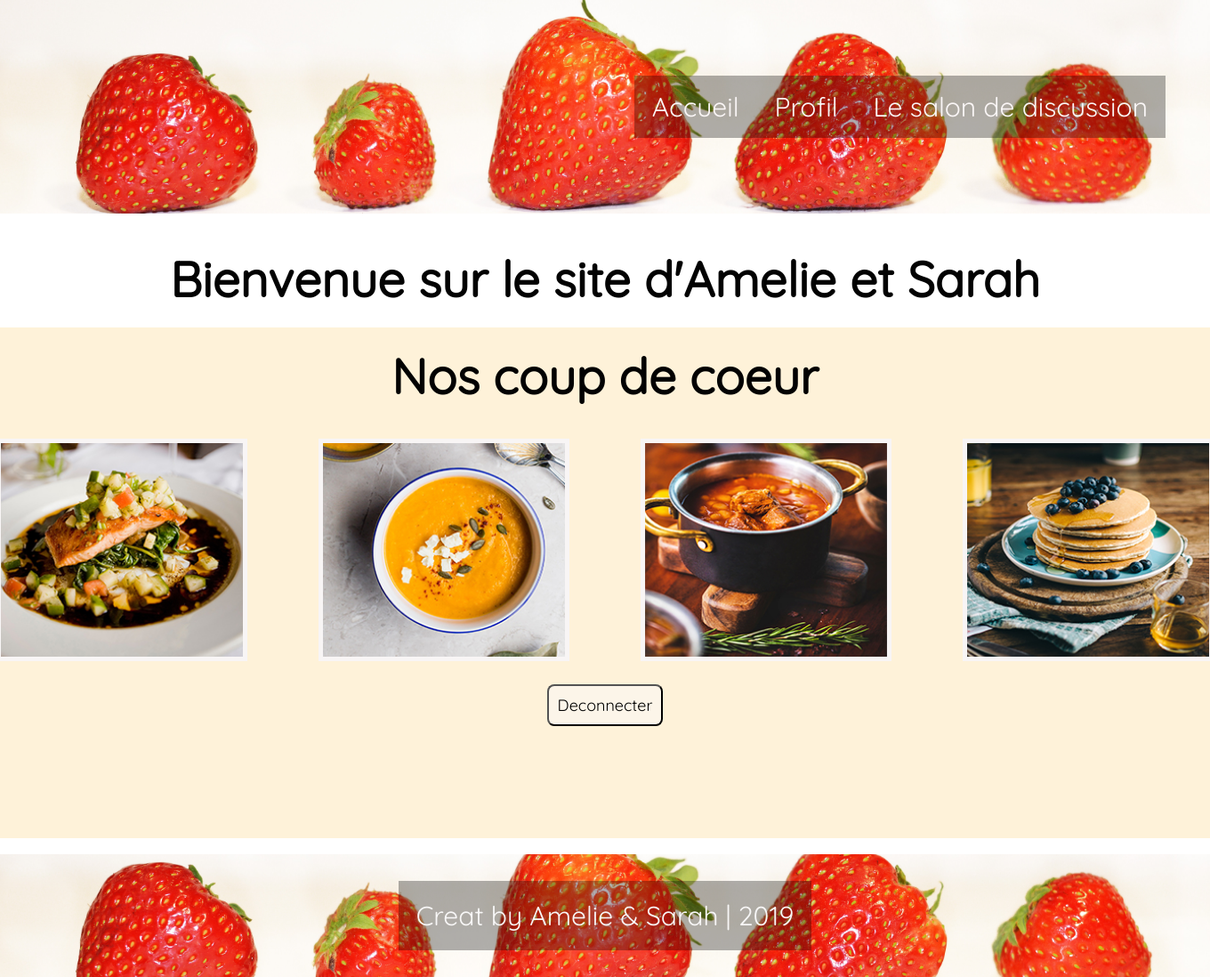
After one commit to amelie-chardon/discussion, a PHP site: page / in a window 1360 px wide; the page is wider, and only the part inside the window is pictured. The commit adds this page. Shown: that part at 89% size. Run offline with PHP 8.4, Linux system fonts and the light colour scheme; the visitor is signed in with stand-in values (Sample User, id 1).

Commit message:
Add files via upload
Page end

```diff
--- /dev/null
+++ b/index.php
@@ -0,0 +1,97 @@
+<?php
+session_start();
+?>
+
+
+<html lang="fr">
+<head>
+    <meta charset="utf-8" />
+    <title>Accueil</title> <!-- Page d'accueil -->
+    <link rel="stylesheet" href="style.css">
+    <link href="https://fonts.googleapis.com/css?family=Quicksand&display=swap" rel="stylesheet">
+
+</head>
+<body>
+
+<header>
+        <?php require ("nav.php")?>
+</header>
+
+<main class="accueil">
+<div id="wrapper">
+    <div id="container">
+<h1>Bienvenue sur le site d'Amelie et Sarah</h1>
+</div>
+</div>
+
+         <?php
+
+            if (isset($_SESSION['login']))
+            {
+
+         ?>
+
+<section class="zone_info_index">
+
+
+
+    <h1>Nos coup de coeur</h1>
+
+
+    <article>
+
+<figure class="category">
+    <div class="img" id="Hugo"></div>
+    <figcaption class="caption-cat">Saumon avec legumes</figcaption>
+
+</figure>
+<figure class="category">
+    <div class="img" id="Enzo"></div>
+    <figcaption class="caption-cat">Soupe Potiron</figcaption>
+
+</figure>
+<figure class="category">
+    <div class="img" id="Amar"></div>
+    <figcaption class="caption-cat"> Cassoulet à l'agneau</figcaption>
+
+</figure>
+<figure class="category">
+
+    <div class="img" id="Mimi"></div>
+    <figcaption class="caption-cat">Pancakes Vegan</figcaption>
+
+</figure>
+
+</article>
+
+<form  action="index.php" method="post">
+	            <input name="deconnexion" value="Deconnecter" type="submit" id="deconnexion" />
+                </form><br></p>
+
+		<?php
+		if (isset($_POST["deconnexion"]))
+            {
+	     session_unset();
+         session_destroy();
+         header ('location:index.php');
+            }
+		?>
+		<?php
+			}
+            else
+            {
+                ?>
+                <p>N'hésite pas à te connecter ou t'inscrire afin de voir notre selection de chef et de pouvoir participer à notre fil de discussion </p>
+                <?php
+            }
+            ?>
+</section>
+
+</main>
+<footer>
+<p class="text_footer">Creat by Amelie & Sarah | 2019</p>
+
+</footer>
+</body>
+
+</html>
--- /dev/null
+++ b/nav.php
@@ -0,0 +1,33 @@
+<?php
+
+if (isset($_SESSION['login']))
+ {
+?>
+
+<nav>
+    <ul>
+        <li><a href="index.php">Accueil</a></li>
+        <li><a href="profil.php">Profil</a></li>
+        <li><a href="discussion.php">Le salon de discussion</a></li>
+    </ul>
+ </nav>
+<?php
+
+}
+else
+ {
+?>
+
+
+<nav>
+    <ul>
+            <li><a href="index.php"> Accueil</a></li>
+            <li><a href="inscription.php"> Inscription</a></li>
+            <li><a href="connexion.php"> Connexion</a></li>
+            <li><a href="discussion.php"> Le salon de discussion</a></li>
+     </ul>
+</nav>
+
+<?php
+ }
+?>
--- a/style.css
+++ b/style.css
@@ -4,7 +4,6 @@ body
     margin:0;
     padding:0;
     font-family: 'Quicksand', sans-serif;
-
 }
 
 main
@@ -45,15 +44,16 @@ button a
 
 button
 {
-    background-color: rgb(248, 245, 245);
+    background-color: rgb(216, 191, 219);
     border-radius: 8px;
-    font-size: 12px;
-    margin:10px;
-    padding:8px;
+    font-size: 24px;
+    margin:20px;
+    padding:15px;
 }
 
-a{
-    color:black;
+a
+{
+    color:white;
 }
 
 a:hover
@@ -63,15 +63,31 @@ a:hover
 
 #submit
 {
-    background-color: rgb(248, 245, 245);
+    background-color: rgb(216, 191, 219);
     border-radius: 8px;
-    font-size: 12px;
-    padding:8px;
+    font-size: 18px;
+    padding:10px;
+    margin:10px;
     width: max-content;
+    font-family: 'Quicksand', sans-serif;
 }
 
+#deconnexion
+{
+    background-color: rgba(248, 247, 248, 0.479);
+    border-radius: 8px;
+    font-size: 18px;
+    padding:10px;
+    margin:10px;
+    width: max-content;
+    font-family: 'Quicksand', sans-serif;
+}
 /*ACCUEIL INDEX*/
 
+
+
+
+/*test index*/
 .accueil
 {
     background-color: rgb(255, 255, 255);
@@ -82,7 +98,6 @@ a:hover
 .accueil h1
 {
     font-size:55px;
-
 }
 
 .accueil p
@@ -100,7 +115,8 @@ a:hover
     color:gold;
 }
 
-.zone_info_index {
+.zone_info_index
+{
     display: flex;
     flex-direction: column;
     align-items: center;
@@ -108,39 +124,44 @@ a:hover
     padding-bottom: 20px;
 }
 
-.category {
+.category
+{
     position: relative;
 }
 
-.caption-cat {
+.caption-cat
+{
     display: flex;
     opacity: 0;
-    width: 300px;
-    height: 250px;
+    width: 20vw;
+    height: 30vh;
     align-self: center;
     align-items: center;
     justify-content: center;
-    margin-top: 30px;
-    font-size: 30pt;
+    font-size: 35px;
     font-weight: bold;
     position: absolute;
 }
 
-#sep {
+#sep
+{
     border-top: 1px solid black;
 }
 
-.zone_info_index header {
+.zone_info_index header
+{
     text-align: center;
 }
 
-.zone_info_index article {
+.zone_info_index article
+{
     display: flex;
     flex-direction: row;
     justify-content: space-around;
 }
 
-.zone_info_index figure {
+.zone_info_index figure
+{
     display: flex;
     flex-direction: column;
     align-items: center;
@@ -148,12 +169,12 @@ a:hover
     border: 5px solid rgb(248, 245, 245);
 }
 
-.img{
+.img
+{
     background-repeat: no-repeat;
     background-size: cover;
-    width: 300px;
-    height: 250px;
-    margin: 30px;
+    width: 20vw;
+    height:30vh;
 }
 
 ul
@@ -161,20 +182,20 @@ ul
     list-style-type: none;
 }
 
-#n1 {
-    background-image: url('img/footer.jpg');
+#Hugo {
+    background-image: url('../discussion/img/saumon.jpg');
 }
 
-#n2 {
-    background-image: url('img/footer.jpg');
+#Enzo {
+    background-image: url('../discussion/img/potiron.jpg');
 }
 
-#n3 {
-    background-image: url('img/footer.jpg');
+#Amar {
+    background-image: url('../discussion/img/cassoulet.jpg');
 }
 
-#n4 {
-    background-image: url('img/footer.jpg');
+#Mimi {
+    background-image: url('../discussion/img/pancakes.jpg');
 }
 
 
@@ -183,132 +204,75 @@ ul
     background-color: rgba(255, 255, 255, 0.7);
     opacity: 1;
     transition: all 1s;
+    font-size: 25px;
 }
 
-/* DISCUSSION */
+/* INSCRIPTION - CONNEXION */
 
-.discussion
+.formulaire label
 {
-    background-color:white;
     display: flex;
-    justify-content: flex-start;
+    flex-direction:column;
+    align-items:center;
+    align-content:center;
+    justify-content:space-around;
+    justify-items:center;
+    font-size: 35px;
+    color: rgb(253, 245, 245);
+    text-shadow: 4px 4px 12px rgba(253, 255, 147, 0.795);
 }
 
-.messages
+.formulaire input
 {
-    background: rgba(250, 211, 126, 0.295);
-    border-radius:10px;
-    width:80vw;
-    min-height:40vh;
-    max-height: 70vh;
-    padding:10px;
-    overflow-y:auto;
+    display: flex;
+    flex-direction:column;
+    align-items:center;
+    align-content:center;
+    justify-content:space-around;
+    justify-items:center;
+    font-size: 35px;
+    color: rgb(22, 22, 22);
+    text-shadow: 4px 4px 12px rgba(253, 255, 147, 0.795);
 }
 
-.titre_message
-{
-    font-style: italic;
-    font-weight: bold;
-    text-align: left;
-    margin:0;
-    margin-top:15px;
-}
-
-.texte_message
-{
-    text-align: left;
-    font-size: 18px;
-    margin:0;
-}
-
-.formulaire_message
+.formulaire
 {
     display:flex;
     flex-direction: column;
     align-items: center;
     border-radius: 8px;
-    width: 80vw;
-    background: rgb(248, 245, 245);
-    padding:10px;
-    margin-top:15px;
+    max-width: 30vw;
+    background-image: url('./img/co1.jpg');
+    background-size: cover;
+    background-repeat: no-repeat;
+    padding: 20%;
+    margin-top: 20%;
 }
 
-.formulaire_message label
+.error_already_co
 {
     display: flex;
-    flex-direction:column;
-    align-items:center;
-    align-content:center;
-    justify-content:center;
-    justify-items:center;
-    margin:5px;
-    font-size: 18px;
-    border-radius: 8px;
+    margin: auto;
 }
 
-.formulaire_message input, .formulaire_message textarea
+.error
 {
-    width: 70vw;
-    font-size: 12px;
-    border-radius: 8px;
+    display: flex;
+    margin: auto;
 }
 
 /* PROFIL */
 
-.profil
-{
-    background-color:white;
-    display: flex;
-    justify-content: flex-start;
-}
 
-.modif_profil, .deco_desins
-{
-    background: rgba(250, 211, 126, 0.295);
-    border-radius:10px;
-    width:80vw;
-    padding:10px;
-    margin:10px;
-    display: flex;
-    flex-direction: row;
-    justify-content: space-around;
-}
+/* DISCUSSION */
 
 
-.modif_identifiant, .modif_mdp
-{
-    display: flex;
-    flex-direction: column;
-    justify-content: center;
-    align-items: center;
-    flex-grow: 1;
-}
 
-
-.modif_profil input, .modif_profil label, .modif_profil form
-{
-    display: flex;
-    justify-items: center;
-    justify-content: center;
-    align-content: center;
-    align-items: center;
-    text-align: center;
-    flex-direction: column;
-    margin:5px;
-}
-
-.deconnexion, .desinscription
-{
-    display: flex;
-    flex-direction: column;
-    justify-content: center;
-    align-items: center;
-    flex-grow: 1;
-}
 
 /* HEADER */
 
-header{
+header
+{
     display: flex;
     flex-direction: row;
     align-items: center;
@@ -316,53 +280,69 @@ header{
     padding: 0 50px;
     height: 30vh;
     justify-content: flex-end;
-    background-image: url("img/footer.jpg");
+    background-image: url("./img/header1.jpg");
     background-position: center;
+    background-size: cover;
     font-family: 'Quicksand', sans-serif;
-    box-shadow: 20px 20px cornsilk;
 }
 
-header nav{
+header nav
+{
     display: flex;
     background-color: rgba(0, 0, 0, 0.308);
+
 }
 
-header ul{
+header ul
+{
     display: flex;
     flex-direction: row;
     list-style-type: none;
+    padding-inline-start: 0;
 }
 
-header li{
+header li
+{
     padding: 0 20px;
 }
 
-header li a{
+header li a
+{
     font-size: 30px;
     color: #faf6f6;
     text-decoration: none;
     font-family: 'Quicksand', sans-serif;
 }
 
-header li a:hover{
+header li a:hover
+{
     color: blanchedalmond;
     text-shadow: 1px 1px 0 #969696, 1px 13px 5px #aba8a8;
-
 }
 
 
 
 /*FOOTER*/
 
-footer{
-    background-image: url("img/footer.jpg");
-    min-height: 5vh;
-
+footer
+{
+    display: flex;
+    background-image: url("./img/header1.jpg");
+    background-position: center;
+    background-size: cover;
+    min-height: 10vh;
+    align-content: center;
+    align-items:center;
+    justify-content: center;
 }
 
-.text_footer{
+.text_footer
+{
+    display:flex;
+    justify-content: center;
+    padding:20px;
     color: rgb(248, 247, 247);
     font-size: 30px;
+    background-color: rgba(0, 0, 0, 0.308);
     font-family: 'Quicksand', sans-serif;
-    background-color: rgba(0, 0, 0, 0.308);
 }
```
Also changed, not shown: connexion.php (added, +71 -0 lines), discussion.sql (added, +52 -0 lines), inscription.php (added, +108 -0 lines), img/cassoulet.jpg (added), img/footer.jpg (added), img/header1.jpg (added), img/pancakes.jpg (added), img/potiron.jpg (added), img/saumon.jpg (added), 1 other file.
